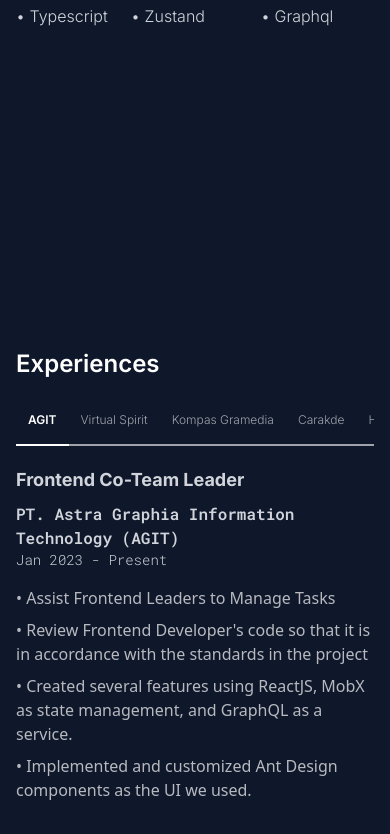
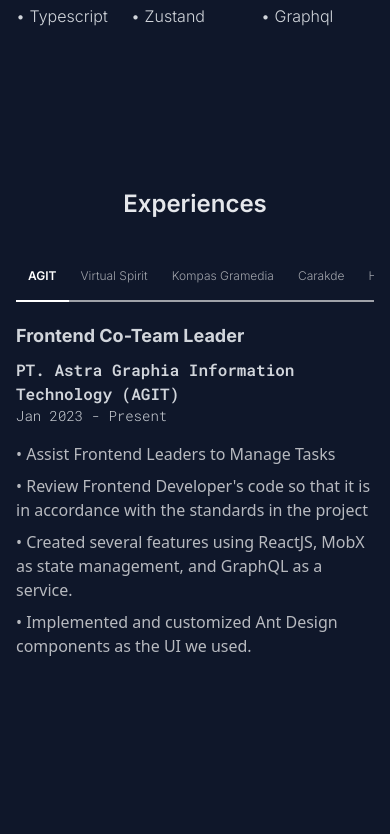
Before and after one commit to enalmarzuki/enal-marzuki-nextjs, a Next.js app: page / in a window 390 px wide. Shown: the part 1868-2702 px from the top of the page. After the commit the page ends 2604 px from the top, so only its background shows below. Built offline with nearby package versions, Linux system fonts and the light colour scheme.

Commit message:
fix: responsive experiences

```diff
--- a/src/views/home/experience-section/index.tsx
+++ b/src/views/home/experience-section/index.tsx
@@ -13,16 +13,19 @@
   return (
     <motion.div
       id='experience'
-      className='relative grid grid-cols-12 items-center justify-center gap-4 px-4 py-40 2xl:py-16'
+      className='w-12/12 md:w-19/12 mx-auto grid grid-cols-12 lg:w-10/12 xl:w-[1000px]'
       initial={{ opacity: 0, y: 50 }}
       whileInView={{ opacity: 1, y: 0 }}
       transition={{ duration: 0.8, ease: 'easeOut' }}
       viewport={{ once: true, margin: '-50px' }}
     >
-      <div className='col-span-12'>
-        <p className='text-2xl font-semibold'>Experiences</p>
+      <div className='hf col-span-12 flex items-center justify-center font-sans text-2xl font-semibold text-gray-200'>
+        <p className='text-center text-2xl font-semibold md:mb-4'>
+          Experiences
+        </p>
       </div>
-      <div className='col-span-12'>
+      <div className='col-span-12 mt-4 h-[500px]'>
+        <div className='mx-auto p-4'>
           <div className='w-12/12 grid grid-cols-12 font-mono'>
             <Tabs
               menu={EXPERIENCES}
@@ -51,8 +54,8 @@
                       </li>
                       <li>
                         <span className='mb-2 flex items-start font-sans text-white/70'>
-                        &bull; Review Frontend Developer's code so that it is in
-                        accordance with the standards in the project
+                          &bull; Review Frontend Developer's code so that it is
+                          in accordance with the standards in the project
                         </span>
                       </li>
                       <li>
@@ -63,8 +66,8 @@
                       </li>
                       <li>
                         <span className='mb-2 flex items-start font-sans text-white/70'>
-                        &bull; Implemented and customized Ant Design components
-                        as the UI we used.
+                          &bull; Implemented and customized Ant Design
+                          components as the UI we used.
                         </span>
                       </li>
                     </ul>
@@ -89,8 +92,8 @@
                     <ul>
                       <li>
                         <span className='mb-2 flex items-start font-sans text-white/70'>
-                        &bull; Create several features using NextJS, Zustand as
-                        state management, and TailwindCSS.
+                          &bull; Create several features using NextJS, Zustand
+                          as state management, and TailwindCSS.
                         </span>
                       </li>
                       <li>
@@ -190,8 +193,8 @@
                       </li>
                       <li>
                         <span className='mb-2 flex items-start font-sans text-white/70'>
-                        &bull; Integration RestAPI that has been created by the
-                        backend team
+                          &bull; Integration RestAPI that has been created by
+                          the backend team
                         </span>
                       </li>
                     </ul>
@@ -201,6 +204,7 @@
             )}
           </div>
         </div>
+      </div>
     </motion.div>
   );
 };
--- a/src/views/home/hero-section/components/ButtonCTA/index.tsx
+++ b/src/views/home/hero-section/components/ButtonCTA/index.tsx
@@ -14,7 +14,7 @@
       target='_blank'
       rel='noopener noreferrer'
     >
-      <button className='group relative flex cursor-pointer items-center justify-center gap-3 overflow-hidden rounded-xl border border-[#6c6c6c] px-4 py-3 backdrop-blur-sm md:w-fit'>
+      <button className='group relative flex w-full cursor-pointer items-center justify-center gap-3 overflow-hidden rounded-xl border border-[#6c6c6c] px-4 py-3 backdrop-blur-sm md:w-fit'>
         <div className='absolute left-1/2 top-1/2 h-0 w-0 -translate-x-1/2 -translate-y-1/2 rounded-xl bg-white/5 opacity-0 backdrop-blur-sm transition-all duration-300 ease-in-out group-hover:h-full group-hover:w-full group-hover:opacity-100'></div>
         <p className='text-center md:text-base'>{props.title}</p>
         <IcDownload className='size-4 md:size-5' />
```
Lines whose indentation alone changed are shown as unchanged.
